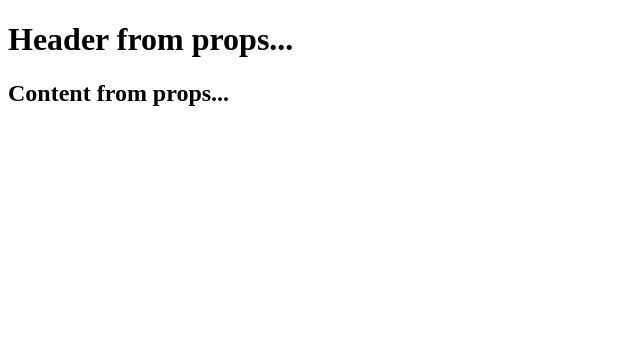
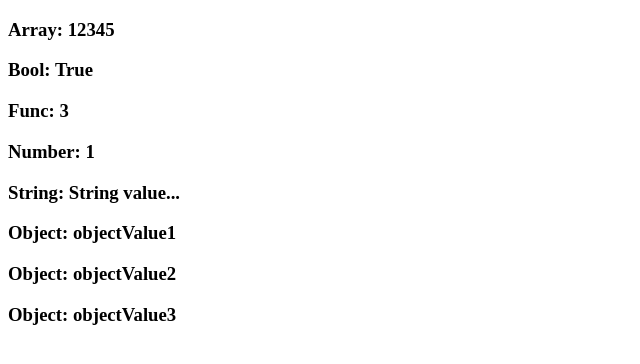
Before and after one commit to toanlehcm/demo_reactjs, a React (Create React App) app: page / in a window 1280 px wide. Shown: the top 364 px of the page, without its empty margins (0-640 px from the left). Built offline with nearby package versions, Linux system fonts and the light colour scheme.

Commit message:
props validation

```diff
--- a/src/App.js
+++ b/src/App.js
@@ -1,41 +1,53 @@
 import React from "react";
+import PropTypes from 'prop-types'; //https://stackoverflow.com/questions/46722788/reactjs-typeerror-cannot-read-property-array-of-undefined
 
 class App extends React.Component {
-   constructor(props) {
-      super(props);
-      this.state = {
-         header: "Header from props...",
-         content: "Content from props..."
-      }
-   }
-
    render() {
       return (
          <div>
-            <Header headerProp = {this.state.header}/>
-            <Content contentProp = {this.state.content}/>
+            <h3>Array: {this.props.propArray}</h3>
+            <h3>Bool: {this.props.propBool ? "True" : "False"}</h3>
+            <h3>Func: {this.props.propFunc(3)}</h3>
+            {/* <h3>Func: {this.props.propFunc()}</h3> */}
+            <h3>Number: {this.props.propNumber}</h3>
+            <h3>String: {this.props.propString}</h3>
+            <h3>Object: {this.props.propObject.objectName1}</h3>
+            <h3>Object: {this.props.propObject.objectName2}</h3>
+            <h3>Object: {this.props.propObject.objectName3}</h3>
          </div>
       );
    }
 }
 
-class Header extends React.Component {
-   render() {
-      return (
-         <div>
-            <h1>{this.props.headerProp}</h1>
-         </div>
-      );
-   }
+App.propTypes = {
+   propArray: PropTypes.array.isRequired,
+   propBool: PropTypes.bool.isRequired,
+   propFunc: PropTypes.func,
+   propNumber: PropTypes.number,
+   propString: PropTypes.string,
+   propObject: PropTypes.object
 }
 
-class Content extends React.Component {
-   render () {
-      return (
-         <div>
-            <h2>{this.props.contentProp}</h2>
-         </div>
-      );
+App.defaultProps = {
+   // propArray: [],
+   // propBool: false,
+   // propFunc: function(e) {return e},
+   // propNumber: "1",
+   // propString: 1,
+   // propObject: {
+   //    objectName1: "obj_1",
+   //    objectName2: "",
+   // }
+   propArray: [1,2,3,4,5],
+   propBool: true,
+   propFunc: function(e){return e},
+   propNumber: 1,
+   propString: "String value...",
+
+   propObject: {
+      objectName1:"objectValue1",
+      objectName2: "objectValue2",
+      objectName3: "objectValue3"
    }
 }
 
```
Also changed, not shown: 1 other file (tests, documents, lock files or other folders).
